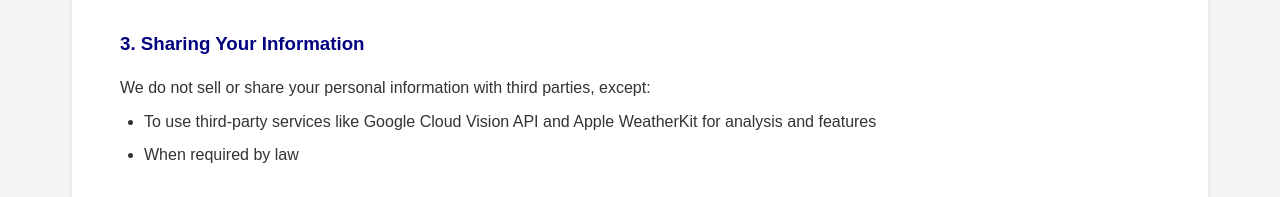
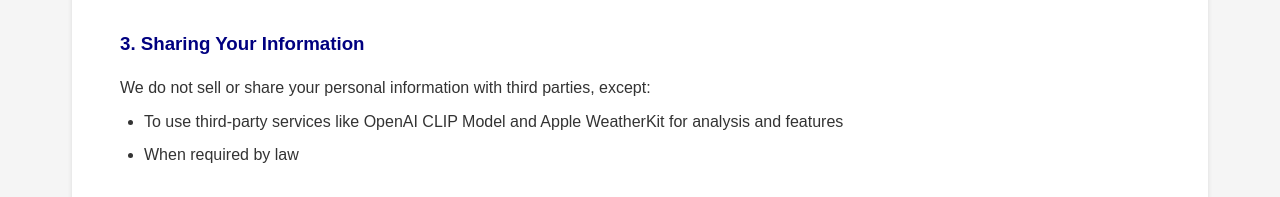
Before and after one commit to joeloffin/closetmaxweb, a plain HTML site: page index.html in a window 1280 px wide. Shown: the part 2882-3079 px from the top of the page. Drawn offline with Linux system fonts and the light colour scheme.

Commit message:
just added clip model in privacy policy

```diff
--- a/index.html
+++ b/index.html
@@ -114,7 +114,7 @@
                     <h3>3. Sharing Your Information</h3>
                     <p>We do not sell or share your personal information with third parties, except:</p>
                     <ul>
-                        <li>To use third-party services like Google Cloud Vision API and Apple WeatherKit for analysis and features</li>
+                        <li>To use third-party services like OpenAI CLIP Model and Apple WeatherKit for analysis and features</li>
                         <li>When required by law</li>
                     </ul>
                 </div>
```
